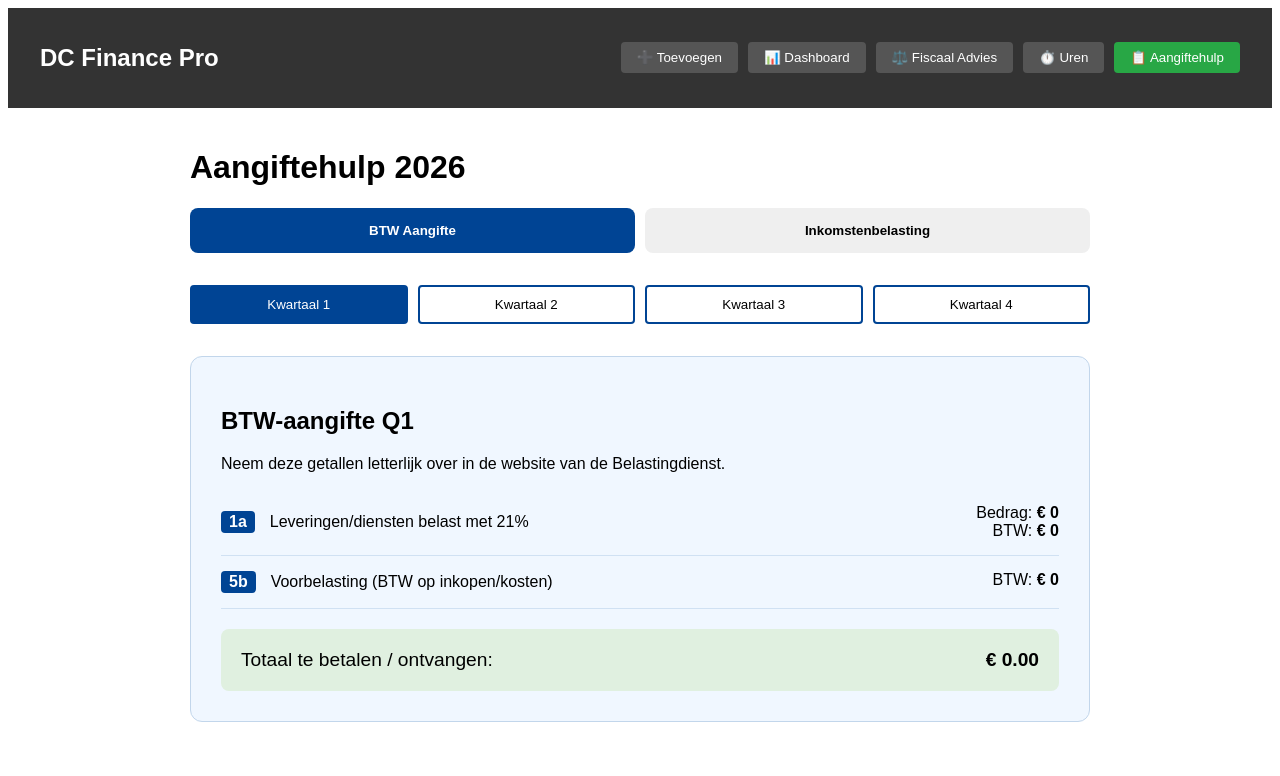
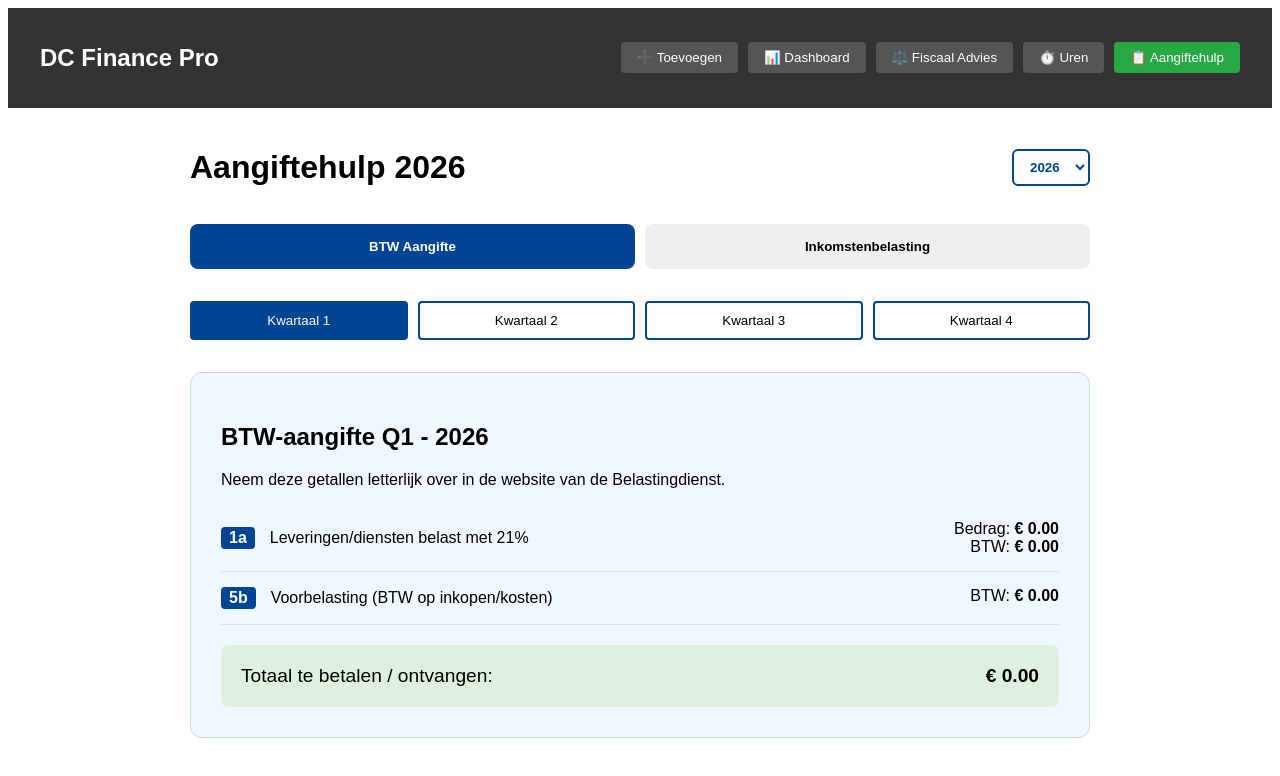
Before and after one commit to DanSimWorld/DC-Finance-Pro, an Angular app in the folder finance-app/: page /#/aangifte in a window 1280 px wide. Shown: the top 776 px of the page. Built offline with nearby package versions, Linux system fonts and the light colour scheme.

Commit message:
aangiftehulp

```diff
--- a/finance-app/src/app/components/aangifte-hulp/aangifte-hulp.component.html
+++ b/finance-app/src/app/components/aangifte-hulp/aangifte-hulp.component.html
@@ -1,6 +1,14 @@
 <div class="aangifte-container">
   <header class="page-header">
-    <h1>Aangiftehulp 2026</h1>
+    <div class="header-title-row">
+      <h1>Aangiftehulp {{ selectedYear() }}</h1>
+      <select [ngModel]="selectedYear()" (ngModelChange)="selectedYear.set($event)" class="year-picker">
+        <option [value]="2025">2025</option>
+        <option [value]="2026">2026</option>
+        <option [value]="2027">2027</option>
+      </select>
+    </div>
+
     <div class="tab-switcher">
       <button [class.active]="activeTab() === 'BTW'" (click)="activeTab.set('BTW')">BTW Aangifte</button>
       <button [class.active]="activeTab() === 'IB'" (click)="activeTab.set('IB')">Inkomstenbelasting</button>
@@ -17,7 +25,7 @@
     </div>
 
     <div class="tax-form-mockup">
-      <h2>BTW-aangifte Q{{selectedQuarter()}}</h2>
+      <h2>BTW-aangifte Q{{selectedQuarter()}} - {{ selectedYear() }}</h2>
       <p class="hint">Neem deze getallen letterlijk over in de website van de Belastingdienst.</p>
 
       <div class="form-row">
@@ -26,8 +34,8 @@
           <label>Leveringen/diensten belast met 21%</label>
         </div>
         <div class="value-box">
-          <div class="sub-val">Bedrag: <strong>€ {{ btwRapport().rubriek1a.grondslag | number:'1.0-0' }}</strong></div>
-          <div class="sub-val">BTW: <strong>€ {{ btwRapport().rubriek1a.btw | number:'1.0-0' }}</strong></div>
+          <div class="sub-val">Bedrag: <strong>€ {{ btwRapport().rubriek1a.grondslag | number:'1.2-2' }}</strong></div>
+          <div class="sub-val">BTW: <strong>€ {{ btwRapport().rubriek1a.btw | number:'1.2-2' }}</strong></div>
         </div>
       </div>
 
@@ -37,7 +45,7 @@
           <label>Voorbelasting (BTW op inkopen/kosten)</label>
         </div>
         <div class="value-box">
-          <div class="sub-val">BTW: <strong>€ {{ btwRapport().rubriek5b.voorbelasting | number:'1.0-0' }}</strong></div>
+          <div class="sub-val">BTW: <strong>€ {{ btwRapport().rubriek5b.voorbelasting | number:'1.2-2' }}</strong></div>
         </div>
       </div>
 
@@ -50,7 +58,7 @@
 
   <div *ngIf="activeTab() === 'IB'" class="content-section">
     <div class="tax-form-mockup ib-form">
-      <h2>Inkomstenbelasting (Jaaroverzicht)</h2>
+      <h2>Inkomstenbelasting (Jaaroverzicht {{ selectedYear() }})</h2>
 
       <div class="summary-line">
         <label>Bedrijfswinst (Omzet - Kosten):</label>
--- a/finance-app/src/app/components/aangifte-hulp/aangifte-hulp.component.scss
+++ b/finance-app/src/app/components/aangifte-hulp/aangifte-hulp.component.scss
@@ -35,3 +35,21 @@
 
   .summary-line { display: flex; justify-content: space-between; padding: 10px 0; &.benefit { color: #27ae60; } &.final { font-size: 1.4rem; } }
 }
+
+/* Voeg dit toe aan je bestaande SCSS */
+.header-title-row {
+  display: flex;
+  justify-content: space-between;
+  align-items: center;
+  margin-bottom: 1rem;
+}
+
+.year-picker {
+  padding: 8px 12px;
+  border-radius: 6px;
+  border: 2px solid #004494;
+  color: #004494;
+  font-weight: bold;
+  background: white;
+  cursor: pointer;
+}
--- a/finance-app/src/app/components/aangifte-hulp/aangifte-hulp.component.ts
+++ b/finance-app/src/app/components/aangifte-hulp/aangifte-hulp.component.ts
@@ -1,14 +1,15 @@
 import { Component, inject, computed, signal } from '@angular/core';
 import { CommonModule } from '@angular/common';
+import { FormsModule } from '@angular/forms'; // Vergeet FormsModule niet voor de jaar-selectie!
 import { FinanceService } from '../../services/finance.service';
 import { HoursService } from '../../services/hours.service';
 
 @Component({
   selector: 'app-aangifte-hulp',
   standalone: true,
-  imports: [CommonModule],
+  imports: [CommonModule, FormsModule],
   templateUrl: './aangifte-hulp.component.html',
-  styleUrl: './aangifte-hulp.component.scss'
+  styleUrl: './aangifte-hulp.component.scss',
 })
 export class AangifteHulpComponent {
   financeService = inject(FinanceService);
@@ -17,40 +18,63 @@ export class AangifteHulpComponent {
   // Switchers
   activeTab = signal<'BTW' | 'IB'>('BTW');
   selectedQuarter = signal<number>(1);
-  currentYear = 2026;
 
-  // BTW Berekening per kwartaal
+  // Nieuw: Jaar selectie (default op huidig jaar)
+  selectedYear = signal<number>(2026);
+
+  // BTW Berekening per kwartaal (gefilterd op selectedYear)
   btwRapport = computed(() => {
     const allTx = this.financeService.transactions();
     const q = this.selectedQuarter();
+    const year = Number(this.selectedYear());
 
     const quarterTx = allTx.filter(t => {
       const d = new Date(t.date);
       const tq = Math.floor(d.getMonth() / 3) + 1;
-      return d.getFullYear() === this.currentYear && tq === q;
+      return d.getFullYear() === year && tq === q;
     });
 
     const omzet = quarterTx.filter(t => t.type === 'INCOME');
     const kosten = quarterTx.filter(t => t.type === 'EXPENSE');
 
+    const btwVerkoop = omzet.reduce((acc, t) => acc + t.vatAmount, 0);
+    const btwInkoop = kosten.reduce((acc, t) => acc + t.vatAmount, 0);
+
     return {
       rubriek1a: {
         grondslag: omzet.reduce((acc, t) => acc + t.amountExclVat, 0),
-        btw: omzet.reduce((acc, t) => acc + t.vatAmount, 0)
+        btw: btwVerkoop
       },
       rubriek5b: {
-        voorbelasting: kosten.reduce((acc, t) => acc + t.vatAmount, 0)
+        voorbelasting: btwInkoop
       },
-      totaal: omzet.reduce((acc, t) => acc + t.vatAmount, 0) - kosten.reduce((acc, t) => acc + t.vatAmount, 0)
+      totaal: btwVerkoop - btwInkoop
     };
   });
 
-  // Inkomstenbelasting (Jaaroverzicht)
+  // Inkomstenbelasting (Jaaroverzicht gefilterd op selectedYear)
   ibRapport = computed(() => {
-    const winst = this.financeService.totalProfit(); // Gebruikt alle gelogde transacties
-    const haaltUren = this.hoursService.totalHours() >= 1225;
+    const year = Number(this.selectedYear());
 
-    const zelfstAftrek = haaltUren ? 2480 : 0;
+    // Filter uren voor dit specifieke jaar
+    const urenInJaar = this.hoursService.hourLogs()
+      .filter(l => new Date(l.date).getFullYear() === year)
+      .reduce((acc, l) => acc + l.duration, 0);
+
+    // Filter transacties voor dit specifieke jaar
+    const jaarTx = this.financeService.transactions().filter(t =>
+      new Date(t.date).getFullYear() === year
+    );
+
+    const omzetJaar = jaarTx.filter(t => t.type === 'INCOME').reduce((acc, t) => acc + t.amountExclVat, 0);
+    const kostenJaar = jaarTx.filter(t => t.type === 'EXPENSE').reduce((acc, t) => acc + t.amountExclVat, 0);
+    const winst = omzetJaar - kostenJaar;
+
+    // Fiscale regels: Zelfstandigenaftrek daalt (2025: 5030, 2026: 2480)
+    const haaltUren = urenInJaar >= 1225;
+    const aftrekBedrag = year <= 2025 ? 5030 : 2480;
+    const zelfstAftrek = haaltUren ? Math.min(winst, aftrekBedrag) : 0;
+
     const winstNaAftrek = Math.max(0, winst - zelfstAftrek);
     const mkbVrijstelling = winstNaAftrek * 0.1331;
     const belastbaar = winstNaAftrek - mkbVrijstelling;
@@ -60,7 +84,7 @@ export class AangifteHulpComponent {
       zelfstAftrek,
       mkbVrijstelling,
       belastbaar,
-      uren: this.hoursService.totalHours()
+      uren: urenInJaar
     };
   });
 }
```
